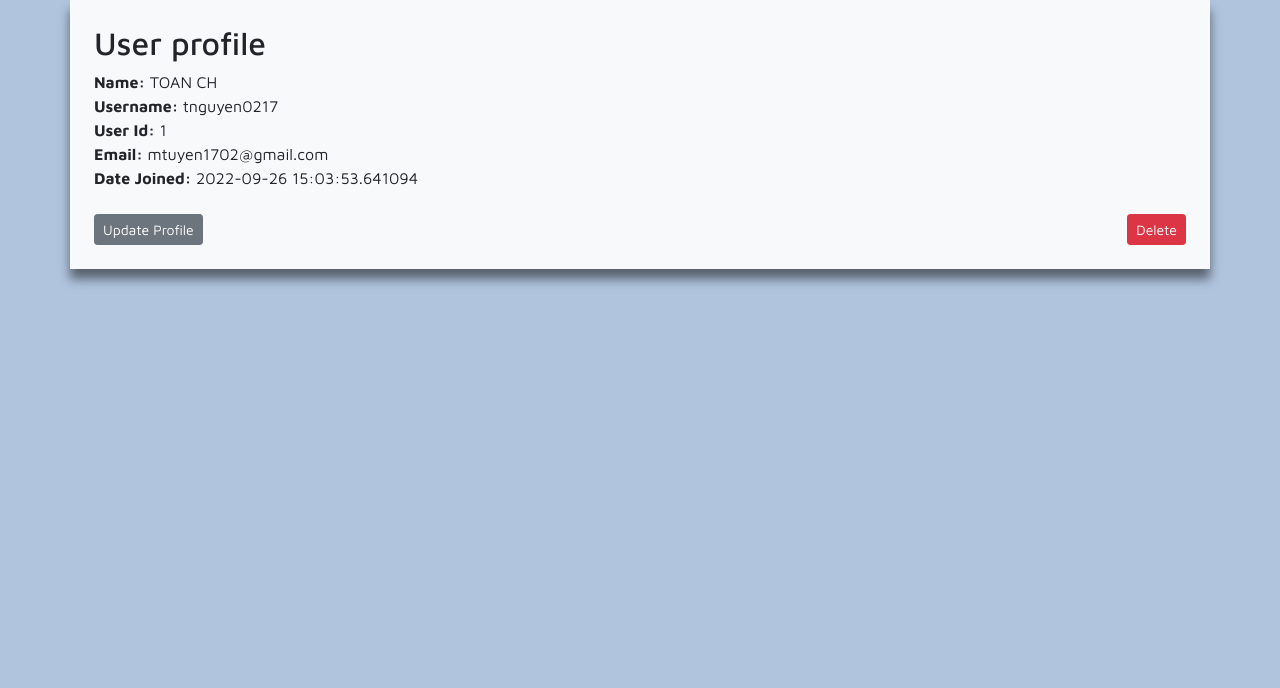
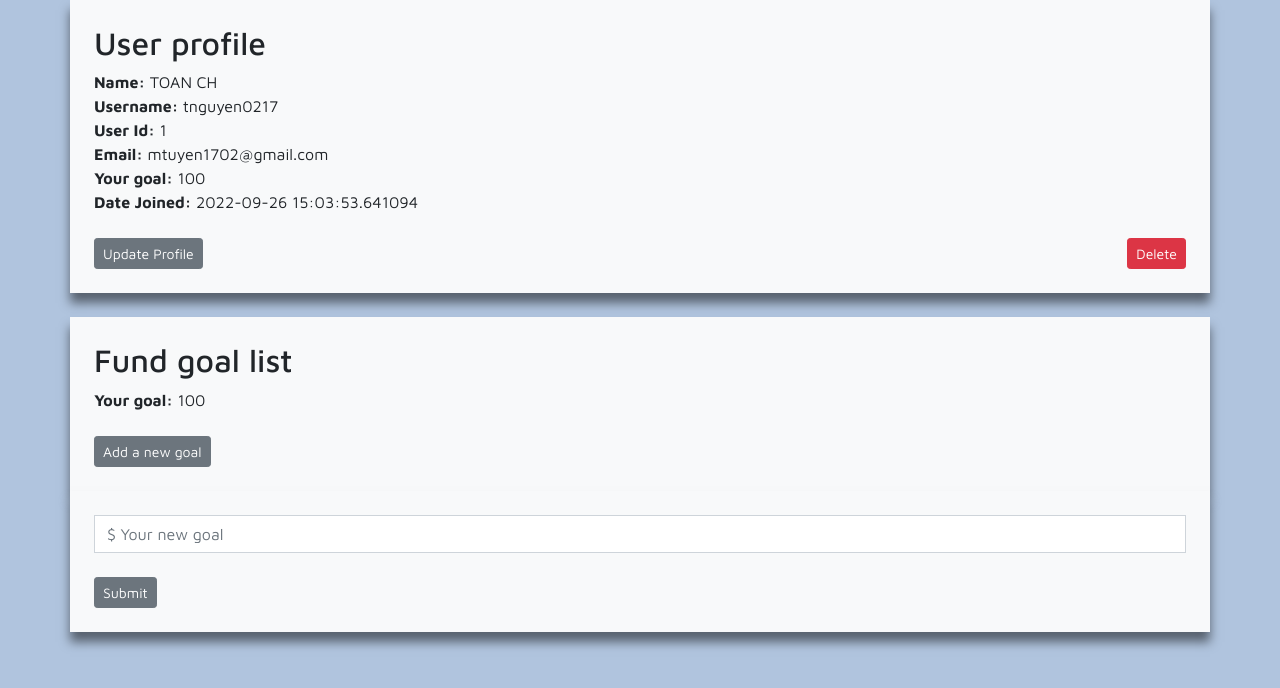
Before and after one commit to tdctkz/CS451R, a Flask app: page /user_page in a window 1280 px wide. Shown: the part 56-744 px from the top of the page. Run offline with Flask 2, Linux system fonts and the light colour scheme; a user stored in the database is signed in; some libraries are stand-ins or nearby versions.

Commit message:
complete2

```diff
--- a/app.py
+++ b/app.py
@@ -1,4 +1,3 @@
-from cmath import log
 from flask import Flask, render_template, flash, request, redirect, url_for
 from flask_wtf import FlaskForm
 from wtforms import StringField, SubmitField, PasswordField, BooleanField, ValidationError, TextAreaField
@@ -7,7 +6,8 @@ from flask_sqlalchemy import SQLAlchemy
 from flask_migrate import Migrate
 from datetime import datetime
 from werkzeug.security import generate_password_hash, check_password_hash
-from flask_login import UserMixin, login_user, LoginManager, login_required, logout_user, current_user
+from flask_login import UserMixin, LoginManager, login_user, login_required, logout_user, current_user
+from webforms import UserForm, LoginForm
 
 # create a Flask instance
 app = Flask(__name__)
@@ -30,21 +30,6 @@ login_manager.login_view = 'login'
 @login_manager.user_loader
 def load_user(user_id):
 	return Users.query.get(int(user_id))
-
-# Create a form class
-class LoginForm(FlaskForm):
-    username = StringField("Username", validators=[DataRequired()])
-    password = PasswordField("Password", validators=[DataRequired()])
-    submit = SubmitField("Submit")
-
-# Create a form class
-class UserForm(FlaskForm):
-    name = StringField("Your name", validators=[DataRequired()])
-    username = StringField("Username", validators=[DataRequired()])
-    email = StringField("Your email", validators=[DataRequired()])
-    password_hash = PasswordField('Password', validators=[DataRequired(), EqualTo('password_hash2', message='Passwords Must Match!')])
-    password_hash2 = PasswordField('Confirm Password', validators=[DataRequired()])
-    submit = SubmitField("Submit")
 
 # create a route decorator
 # Create Login pages
@@ -81,19 +66,15 @@ def user_page():
     id = current_user.id
     name_to_update = Users.query.get_or_404(id)
     if request.method == "POST":
-        name_to_update.name = request.form['name']
-        name_to_update.username = request.form['username']
-        name_to_update.email = request.form['email']
-
+        name_to_update.fund_amount = request.form['fund_amount']
         try:
             db.session.commit()
-            flash("User Updated Successfully!")
+            flash("Fund Amount Updated Successfully!")
             return render_template("user_page.html", form=form, name_to_update = name_to_update)
         except:
             flash("Error!  Looks like there was a problem...try again!")
             return render_template("user_page.html", form=form, name_to_update = name_to_update)
     else:
-
         return render_template("user_page.html", form=form, name_to_update = name_to_update, id=id)
 
 
@@ -107,11 +88,11 @@ def update(id):
         name_to_update.name = request.form['name']
         name_to_update.username = request.form['username']
         name_to_update.email = request.form['email']
-        #name_to_update.color = request.form['color']
+
         try:
             db.session.commit()
             flash("User Updated Successfully!")
-            return render_template("user_page.html", form=form, name_to_update = name_to_update, id=id)
+            return render_template("update.html", form=form, name_to_update = name_to_update, id=id)
         except:
             flash("Error!  Looks like there was a problem...try again!")
             return render_template("update.html", form=form, name_to_update = name_to_update, id=id)
@@ -166,7 +147,8 @@ def add_user():
         else:
             # Hash the password!!!
             hashed_pw = generate_password_hash(form.password_hash.data, "sha256")
-            user = Users(username=form.username.data, name=form.name.data, email=form.email.data, password_hash=hashed_pw)
+            user = Users(username=form.username.data, name=form.name.data,
+            email=form.email.data, password_hash=hashed_pw, fund_amount = form.fund_amount.data)
             db.session.add(user)
             db.session.commit()
             flash("User Added Successfully!")
@@ -176,7 +158,7 @@ def add_user():
         form.username.data = ''
         form.email.data = ''
         form.password_hash.data = ''
-
+        form.fund_amount.data = ''
     our_users = Users.query.order_by(Users.date_added)
     return render_template("add_user.html",
 		form=form,
@@ -192,6 +174,7 @@ def page_not_found(e):
 # Create model
 class Users(db.Model, UserMixin):
     id = db.Column(db.Integer, primary_key=True)
+    fund_amount = db.Column(db.Integer)
     name = db.Column(db.String(200), nullable=False)
     username = db.Column(db.String(20), nullable=False, unique=True)
     email = db.Column(db.String(100), nullable=False, unique=True)
--- a/templates/home.html
+++ b/templates/home.html
@@ -18,9 +18,9 @@
                 {% for our_user in our_users %}
                 <tr>
 
-                    <td> {{ our_user.id }}.<a href="{{ url_for('update', id=our_user.id)}}"> {{our_user.name }}</a></td>
+                    <td>{{our_user.name }}</td>
                     <td>{{ our_user.email }}</td>
-                    <td>Doe</td>
+                    <td><a href="{{ url_for('update', id=our_user.id)}}">$ {{ our_user.fund_amount }}</a></td>
 
                 </tr>
                 {% endfor %}
--- a/templates/login.html
+++ b/templates/login.html
@@ -67,9 +67,7 @@ content %}
                                     </div>
                                 </div>
                             </div>
-                            <div class="form-group">
-                                {{ form.submit(class="btn btn-secondary float-right") }}
-                            </div>
+                            {{ form.submit(class="btn btn-secondary float-right") }}
                         </form>
                     </div>
                 </div>
--- a/templates/user_page.html
+++ b/templates/user_page.html
@@ -25,6 +25,9 @@
     <strong>Email:</strong>
     {{ current_user.email }}<br />
 
+    <strong>Your goal:</strong>
+    {{ current_user.fund_amount }}<br />
+
     <strong>Date Joined:</strong>
     {{ current_user.date_added }}<br />
     <br>
@@ -34,7 +37,23 @@
     <a href="{{ url_for('delete', id=current_user.id)}}" class="btn btn-danger btn-sm float-right">Delete</a>
     <br />
 </div>
+<br>
+<div class="container my-auto myShadow bg-light mt-4 p-4">
+    <h2>Fund goal list</h2>
 
-<br> <br>
+    <strong>Your goal:</strong>
+    {{ current_user.fund_amount }}<br />
+    <br>
+    <a href="{{ url_for('user_page', id=current_user.id)}}" class="btn btn-secondary btn-sm">Add a new goal</a>
 
+</div>
+{% if id == current_user.id %}
+<div class="container my-auto myShadow bg-light mt-4 p-4" id="goal-box">
+    <form action="/user_page" method="POST">
+        {{ form.fund_amount(class="form-control rounded-0", placeholder="$ Your new goal") }}
+        <br>
+        {{ form.submit(class="btn btn-secondary btn-sm") }}
+    </form>
+</div>
+{% endif %}
 {% endblock %}
--- a/webforms.py
+++ b/webforms.py
@@ -2,15 +2,17 @@ from flask_wtf import FlaskForm
 from wtforms import StringField, SubmitField, PasswordField, BooleanField, ValidationError, TextAreaField
 from wtforms.validators import DataRequired, EqualTo, Length
 
-# Create a form class
+# Create a Log in form class
 class LoginForm(FlaskForm):
     username = StringField("Username", validators=[DataRequired()])
     password = PasswordField("Password", validators=[DataRequired()])
     submit = SubmitField("Submit")
 
-# Create a form class
+
+# Create a  user form class
 class UserForm(FlaskForm):
     name = StringField("Your name", validators=[DataRequired()])
+    fund_amount = StringField("Your goal", validators=[DataRequired()])
     username = StringField("Username", validators=[DataRequired()])
     email = StringField("Your email", validators=[DataRequired()])
     password_hash = PasswordField('Password', validators=[DataRequired(), EqualTo('password_hash2', message='Passwords Must Match!')])
```
Also changed, not shown: migrations/versions/ab6b81d47789_added_fund_amout.py (added, +28 -0 lines), templates/add_user.html (+7 -1 lines), fundraisers.db.
